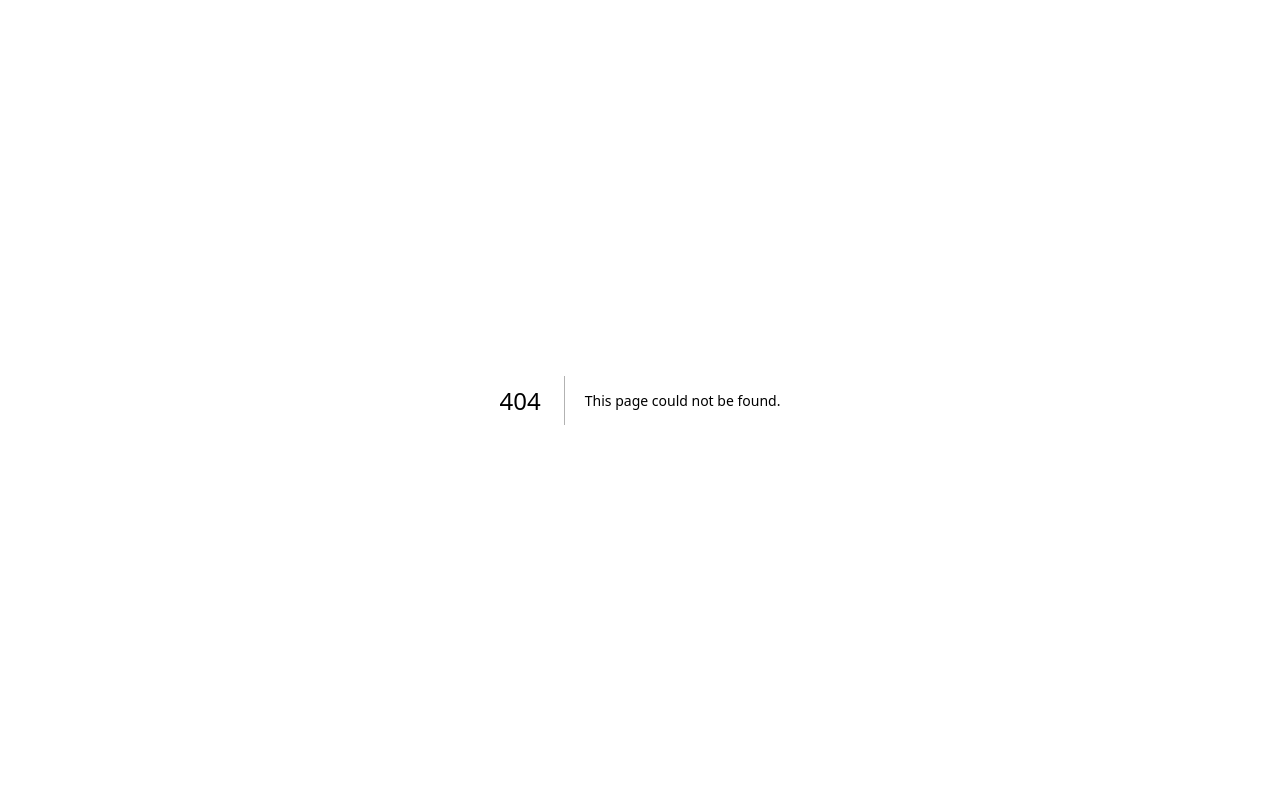
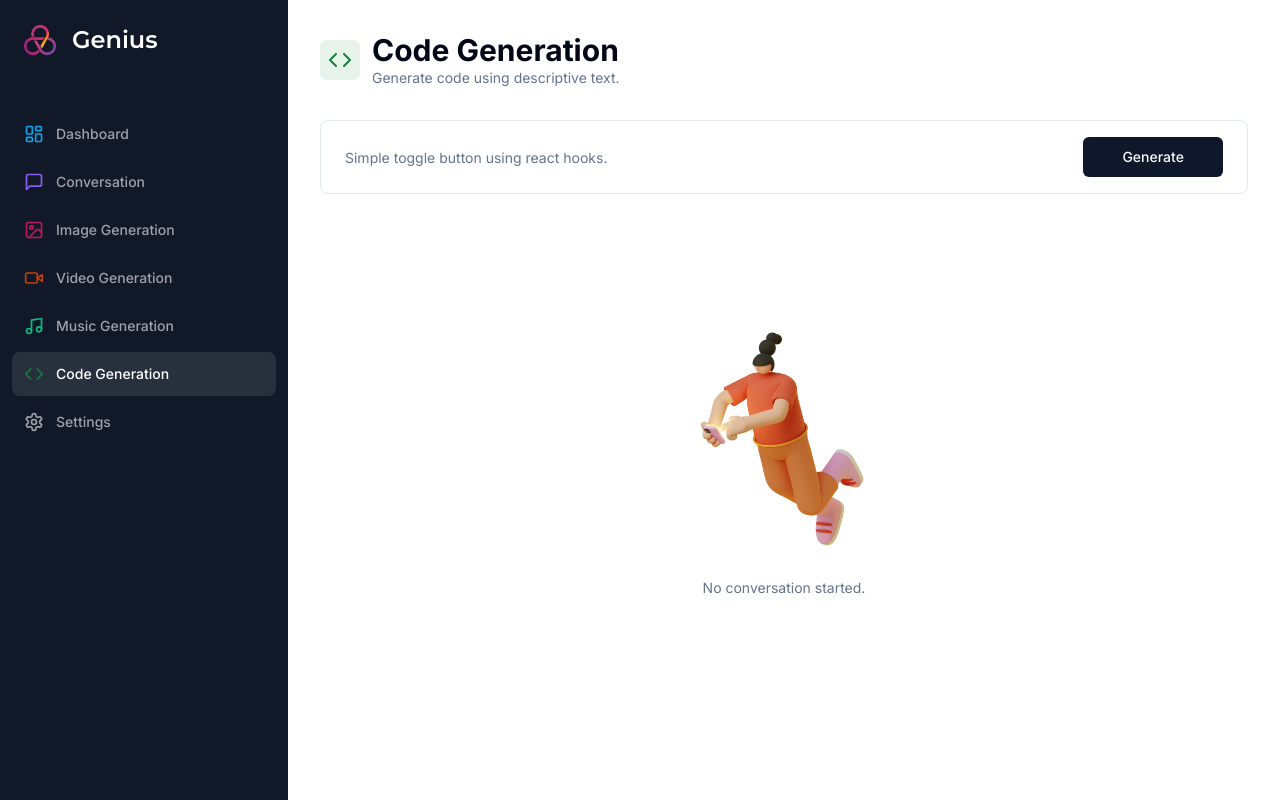
Before and after one commit to dancrha/Mango-AI-SAAS, a Next.js app: page /code in a window 1280 px wide. Before the commit this address had no page. Built offline with nearby package versions, Linux system fonts and the light colour scheme.

Commit message:
code generation modal started

```diff
--- /dev/null
+++ b/app/(dashboard)/(routes)/code/constants.ts
@@ -0,0 +1,5 @@
+import * as z from "zod";
+
+export const formSchema = z.object({
+  prompt: z.string().min(1, { message: "Prompt is required" }),
+});
--- /dev/null
+++ b/app/(dashboard)/(routes)/code/page.tsx
@@ -0,0 +1,132 @@
+"use client";
+
+import { useState } from "react";
+import axios from "axios";
+import * as z from "zod";
+import Heading from "@/components/heading";
+import { Code } from "lucide-react";
+import { useForm } from "react-hook-form";
+import { formSchema } from "./constants";
+import { zodResolver } from "@hookform/resolvers/zod";
+import { Form, FormControl, FormField, FormItem } from "@/components/ui/form";
+import { Input } from "@/components/ui/input";
+import { Button } from "@/components/ui/button";
+import { useRouter } from "next/navigation";
+import OpenAI from "openai";
+import Empty from "@/components/empty";
+import Loader from "@/components/loader";
+import { cn } from "@/lib/utils";
+import UserAvatar from "@/components/user-avatar";
+import BotAvatar from "@/components/bot-avatar";
+
+const CodePage = () => {
+  const router = useRouter();
+  const [messages, setMessages] = useState<
+    OpenAI.Chat.Completions.CreateChatCompletionRequestMessage[]
+  >([]);
+  const form = useForm<z.infer<typeof formSchema>>({
+    resolver: zodResolver(formSchema),
+    defaultValues: {
+      prompt: "",
+    },
+  });
+
+  const isLoading = form.formState.isSubmitting;
+
+  const onSubmit = async (values: z.infer<typeof formSchema>) => {
+    try {
+      const userMessage: OpenAI.Chat.Completions.CreateChatCompletionRequestMessage =
+        {
+          role: "user",
+          content: values.prompt,
+        };
+      const newMessages = [...messages, userMessage];
+
+      const response = await axios.post("/api/conversation", {
+        messages: newMessages,
+      });
+
+      setMessages((current) => [...current, userMessage, response.data]);
+      form.reset();
+    } catch (error: any) {
+      //TODO: open pro modal
+      console.log(error);
+    } finally {
+      router.refresh();
+    }
+  };
+
+  return (
+    <div>
+      <Heading
+        title='Code Generation'
+        description='Generate code using descriptive text.'
+        icon={Code}
+        iconColor='text-green-700'
+        bgColor='bg-green-700/10'
+      />
+      <div className='px-4 lg:px-8'>
+        <div>
+          <Form {...form}>
+            <form
+              onSubmit={form.handleSubmit(onSubmit)}
+              className='rounded-lg border w-full p-4 px-3 md:px-6 focus-within:shadow-sm grid grid-cols-12 gap-2'
+            >
+              <FormField
+                name='prompt'
+                render={({ field }) => (
+                  <FormItem className='col-span-12 lg:col-span-10'>
+                    <FormControl className='m-0 p-0'>
+                      <Input
+                        className='border-0 outline-none focus-visible:ring-0 focus-visible:ring-transparent'
+                        disabled={isLoading}
+                        placeholder='Simple toggle button using react hooks.'
+                        {...field}
+                      />
+                    </FormControl>
+                  </FormItem>
+                )}
+              />
+              <Button
+                className='col-span-12 lg:col-span-2 w-full'
+                disabled={isLoading}
+              >
+                Generate
+              </Button>
+            </form>
+          </Form>
+        </div>
+        <div className='space-y-4 mt-4'>
+          {isLoading && (
+            <div className='p-8 rounded-lg w-full flex items-center justify-center bg-muted'>
+              <Loader />
+            </div>
+          )}
+          {messages.length === 0 && !isLoading && (
+            <div>
+              <Empty label='No conversation started.' />
+            </div>
+          )}
+          <div className='flex flex-col-reverse gap-y-4'>
+            {messages.map((message) => (
+              <div
+                className={cn(
+                  "p-8 w-full flex items-start gap-x-8 rounded-lg",
+                  message.role === "user"
+                    ? "bg-white border border-black/10"
+                    : "bg-muted"
+                )}
+                key={message.content}
+              >
+                {message.role === "user" ? <UserAvatar /> : <BotAvatar />}
+                <p className='text-sm'>{message.content}</p>
+              </div>
+            ))}
+          </div>
+        </div>
+      </div>
+    </div>
+  );
+};
+
+export default CodePage;
```
